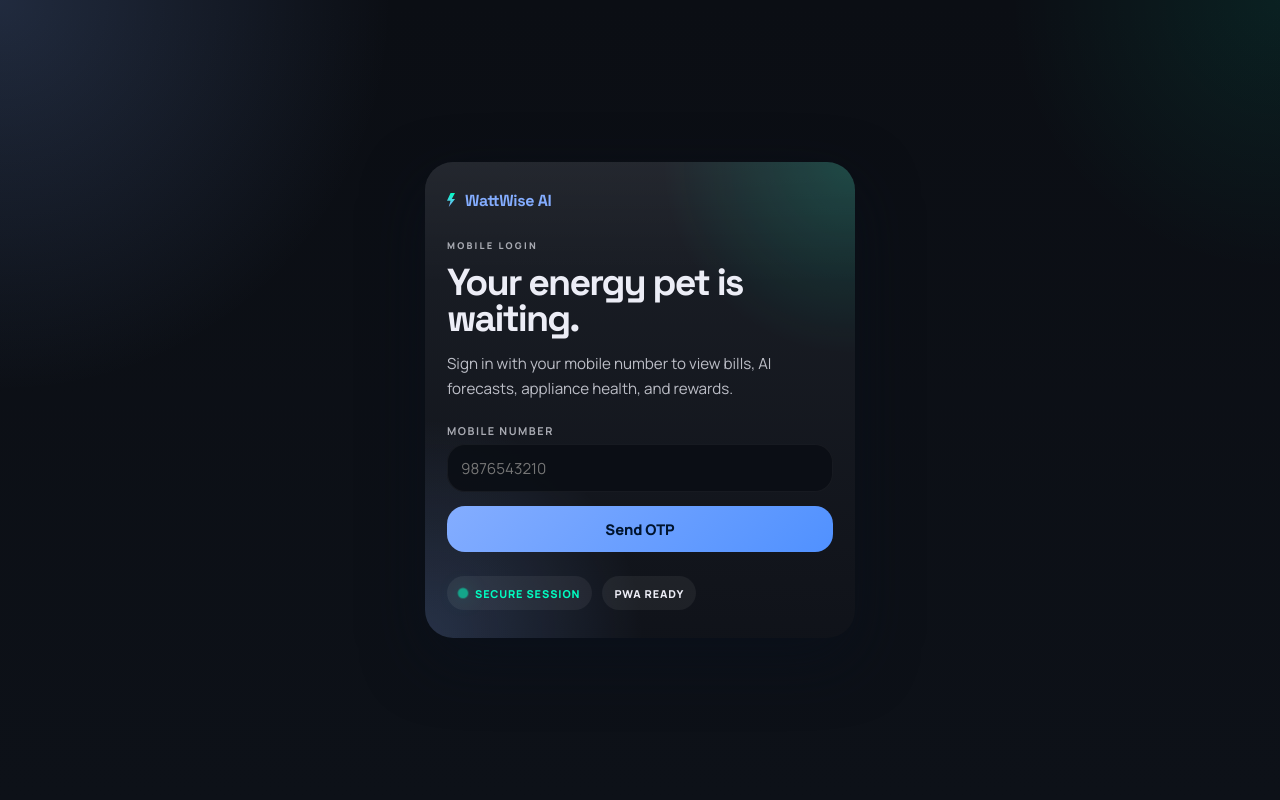
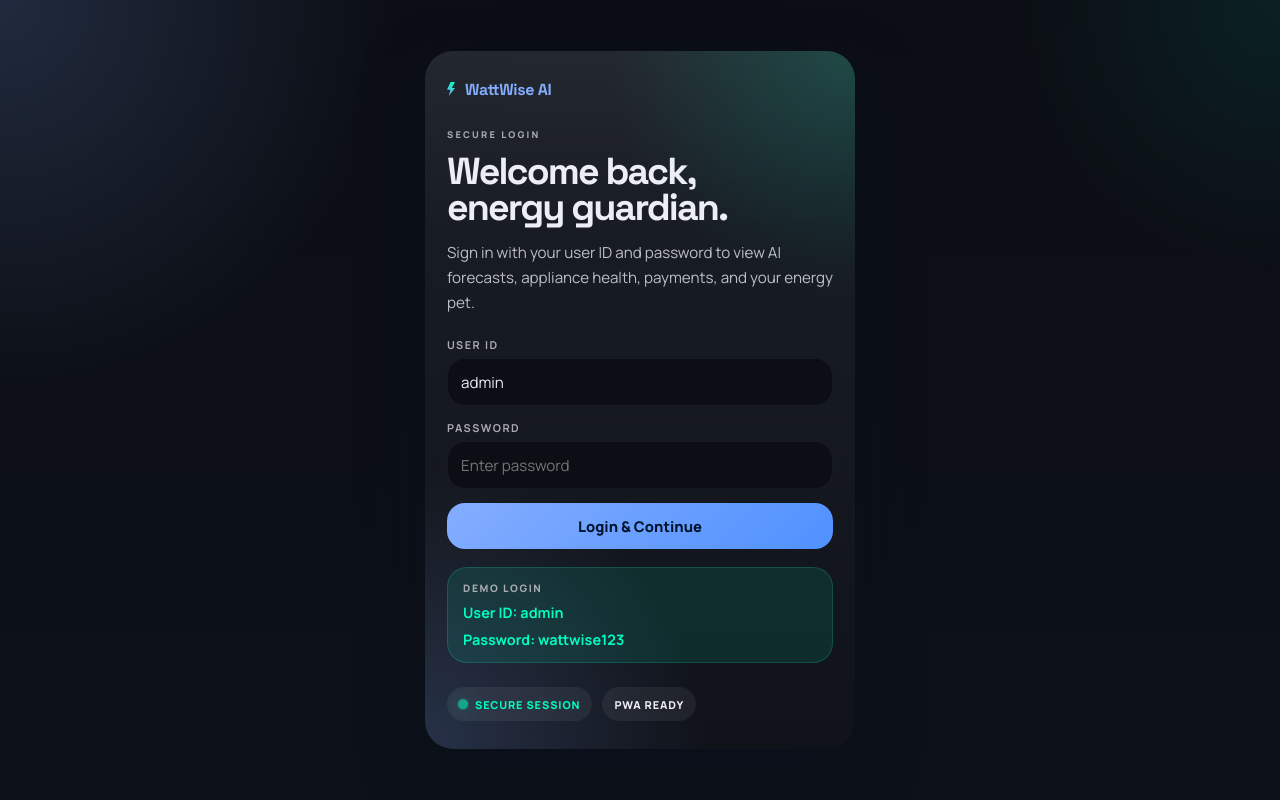
Before and after one commit to JohnBeniel45/whattwiseai, a Flask app: page /login in a window 1280 px wide. Run offline with Flask 3, Linux system fonts and the light colour scheme; some libraries are stand-ins or nearby versions.

Commit message:
switch login to username password

```diff
--- a/app.py
+++ b/app.py
@@ -101,6 +101,14 @@ def mask_mobile(mobile):
 
 def generate_otp():
     return f"{random.randint(10000, 99999)}"
+
+
+def auth_config():
+    return {
+        "username": os.getenv("WATTWISE_USERNAME", "admin"),
+        "password": os.getenv("WATTWISE_PASSWORD", "wattwise123"),
+        "display_name": os.getenv("WATTWISE_DISPLAY_NAME", "WattWise User"),
+    }
 
 
 def sms_config():
@@ -898,33 +906,30 @@ def razorpay_config():
 @app.route("/login", methods=["GET", "POST"])
 def login():
     error_message = ""
-    mobile = session.get("pending_mobile", "")
-    demo_otp = session.get("pending_otp", "")
     next_url = request.values.get("next") or url_for("index")
 
     if session.get("authenticated"):
         return redirect(next_url)
 
     if request.method == "POST":
-        mobile = normalize_mobile(request.form.get("mobile"))
-        if len(mobile) != 10:
-            error_message = "Enter a valid 10-digit mobile number."
+        username = str(request.form.get("username", "")).strip()
+        password = str(request.form.get("password", ""))
+        credentials = auth_config()
+        if hmac.compare_digest(username, credentials["username"]) and hmac.compare_digest(password, credentials["password"]):
+            session.clear()
+            session["authenticated"] = True
+            session["username"] = username
+            session["display_name"] = credentials["display_name"]
+            return redirect(next_url)
         else:
-            session["pending_mobile"] = mobile
-            session["pending_otp"] = generate_otp()
-            session["otp_attempts"] = 0
-            sms_sent, sms_status = send_otp_sms(mobile, session["pending_otp"])
-            session["sms_sent"] = sms_sent
-            session["sms_status"] = sms_status
-            return redirect(url_for("verify_otp", next=next_url))
+            error_message = "Invalid user ID or password."
 
     return render_template(
         "login.html",
         title="Login | WattWise AI",
         error_message=error_message,
-        mobile=mobile,
-        demo_otp=demo_otp,
         next_url=next_url,
+        default_username=auth_config()["username"],
     )
 
 
@@ -1098,7 +1103,7 @@ def index():
     return render_template(
         "index.html",
         title="WattWise AI",
-        user_mobile=mask_mobile(session.get("user_mobile", "")),
+        user_mobile=session.get("display_name", "WattWise User"),
         hours=hour_labels,
         usage=usage,
         total_usage=total_usage,
--- a/static/style.css
+++ b/static/style.css
@@ -232,6 +232,29 @@ body {
 .auth-link {
   width: 100%;
   justify-content: center;
+}
+
+.login-hint {
+  display: grid;
+  gap: 8px;
+  margin-top: 18px;
+  padding: 14px 16px;
+  border-radius: 20px;
+  background: rgba(0, 253, 193, 0.1);
+  box-shadow: inset 0 0 0 1px rgba(0, 253, 193, 0.18);
+}
+
+.login-hint span {
+  color: var(--muted);
+  font-size: 0.64rem;
+  text-transform: uppercase;
+  letter-spacing: 0.16em;
+  font-weight: 800;
+}
+
+.login-hint strong {
+  color: var(--secondary);
+  font-size: 0.9rem;
 }
 
 .auth-meta {
--- a/templates/login.html
+++ b/templates/login.html
@@ -23,50 +23,31 @@
         <span class="brand-text">WattWise AI</span>
       </div>
 
-      {% if verify_mode %}
-      <div class="eyebrow">Secure OTP Login</div>
-      <h1 class="auth-title">Verify your mobile</h1>
-      <p class="auth-copy">Enter the 5-digit OTP for {{ masked_mobile }} to unlock your smart energy assistant.</p>
-      {% else %}
-      <div class="eyebrow">Mobile Login</div>
-      <h1 class="auth-title">Your energy pet is waiting.</h1>
-      <p class="auth-copy">Sign in with your mobile number to view bills, AI forecasts, appliance health, and rewards.</p>
-      {% endif %}
+      <div class="eyebrow">Secure Login</div>
+      <h1 class="auth-title">Welcome back, energy guardian.</h1>
+      <p class="auth-copy">Sign in with your user ID and password to view AI forecasts, appliance health, payments, and your energy pet.</p>
 
       {% if error_message %}
       <div class="auth-error">{{ error_message }}</div>
       {% endif %}
 
-      {% if verify_mode and demo_otp %}
-      <div class="sms-status {% if sms_sent %}is-sent{% endif %}">
-        {{ sms_status }}
-      </div>
-      {% if not sms_sent %}
-      <div class="otp-demo">
-        <span>Demo OTP</span>
-        <strong>{{ demo_otp }}</strong>
-      </div>
-      {% endif %}
-      {% endif %}
-
-      {% if verify_mode %}
-      <form method="post" action="{{ url_for('verify_otp', next=next_url) }}" class="auth-form">
-        <label class="field-label">
-          Enter OTP
-          <input class="field-input otp-input" name="otp" inputmode="numeric" autocomplete="one-time-code" maxlength="5" placeholder="5-digit OTP" required />
-        </label>
-        <button type="submit" class="primary-action action-wide">Verify & Continue</button>
-      </form>
-      <a class="ghost-link auth-link" href="{{ url_for('login', next=next_url) }}">Use another mobile number</a>
-      {% else %}
       <form method="post" action="{{ url_for('login', next=next_url) }}" class="auth-form">
         <label class="field-label">
-          Mobile Number
-          <input class="field-input" name="mobile" inputmode="tel" autocomplete="tel" maxlength="13" value="{{ mobile }}" placeholder="9876543210" required />
+          User ID
+          <input class="field-input" name="username" autocomplete="username" value="{{ default_username }}" placeholder="admin" required />
         </label>
-        <button type="submit" class="primary-action action-wide">Send OTP</button>
+        <label class="field-label">
+          Password
+          <input class="field-input" name="password" type="password" autocomplete="current-password" placeholder="Enter password" required />
+        </label>
+        <button type="submit" class="primary-action action-wide">Login & Continue</button>
       </form>
-      {% endif %}
+
+      <div class="login-hint">
+        <span>Demo login</span>
+        <strong>User ID: admin</strong>
+        <strong>Password: wattwise123</strong>
+      </div>
 
       <div class="auth-meta">
         <span class="meta-chip live-chip"><span class="live-dot"></span>Secure Session</span>
```
